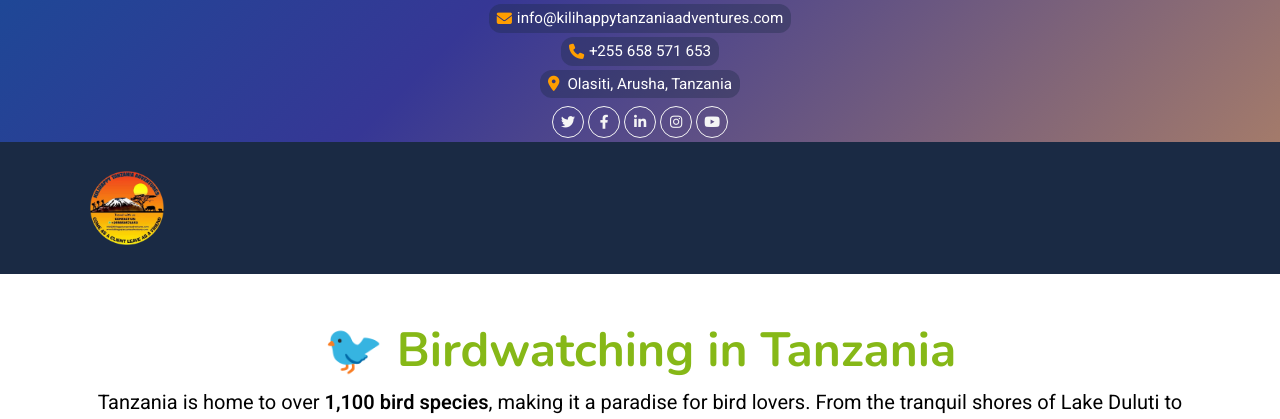
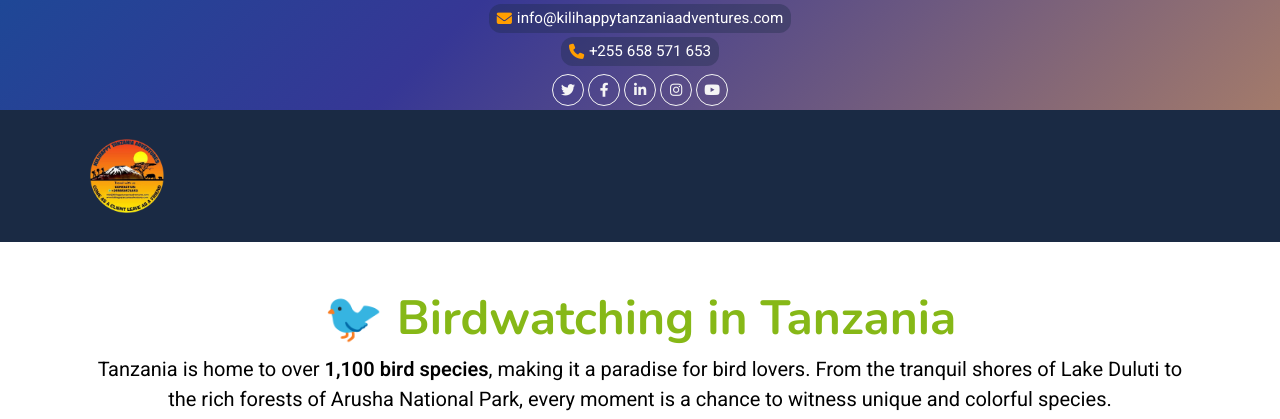
Before and after one commit to Barackwilliam/kilihappy, a Django app: page /Bird_Watching/ in a window 1280 px wide. Shown: the part 61-480 px from the top of the page. Run offline with Django 3.2, Linux system fonts and the light colour scheme; data comes from the database, SQL or seed files in the repository; data that the repository does not hold is empty; some libraries are stand-ins or nearby versions.

Commit message:
done about nav

```diff
--- a/templates/base.html
+++ b/templates/base.html
@@ -797,9 +797,9 @@
     <i class="fas fa-phone"></i> +255 658 571 653
   </a>
 
-  <p class="text-white contact-link mb-1">
+  <!-- <p class="text-white contact-link mb-1">
     <i class="fas fa-map-marker-alt me-2"></i> Olasiti, Arusha, Tanzania
-  </p>
+  </p> -->
 
   <div class="d-inline-flex align-items-center mt-1" style="height: 32px;">
     <a class="btn btn-sm btn-outline-light btn-sm-square rounded-circle me-1" href="#"><i class="fab fa-twitter fw-normal"></i></a>
```
